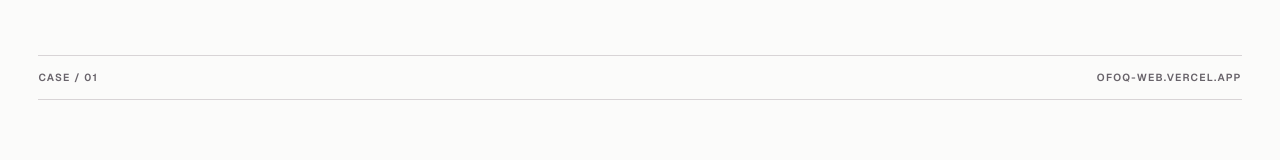
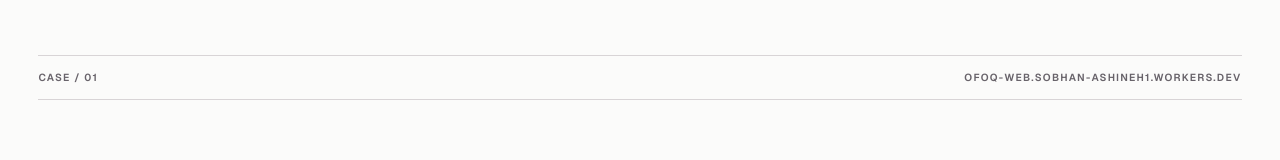
Before and after one commit to sobhanashine/future-media-services, a Next.js app: page /en/work/ofoq in a window 1280 px wide. Shown: the part 169-329 px from the top of the page. Built offline with nearby package versions, Linux system fonts and the light colour scheme; no server answers.

Commit message:
fix: point Ofoq portfolio link to Worker URL

```diff
--- a/src/content/projects.ts
+++ b/src/content/projects.ts
@@ -33,8 +33,8 @@ export type Project = {
 export const projects: Project[] = [
   {
     slug: "ofoq",
-    url: "https://ofoq-web.vercel.app",
-    domain: "ofoq-web.vercel.app",
+    url: "https://ofoq-web.sobhan-ashineh1.workers.dev",
+    domain: "ofoq-web.sobhan-ashineh1.workers.dev",
     available: true,
     featured: true,
     images: {
```
